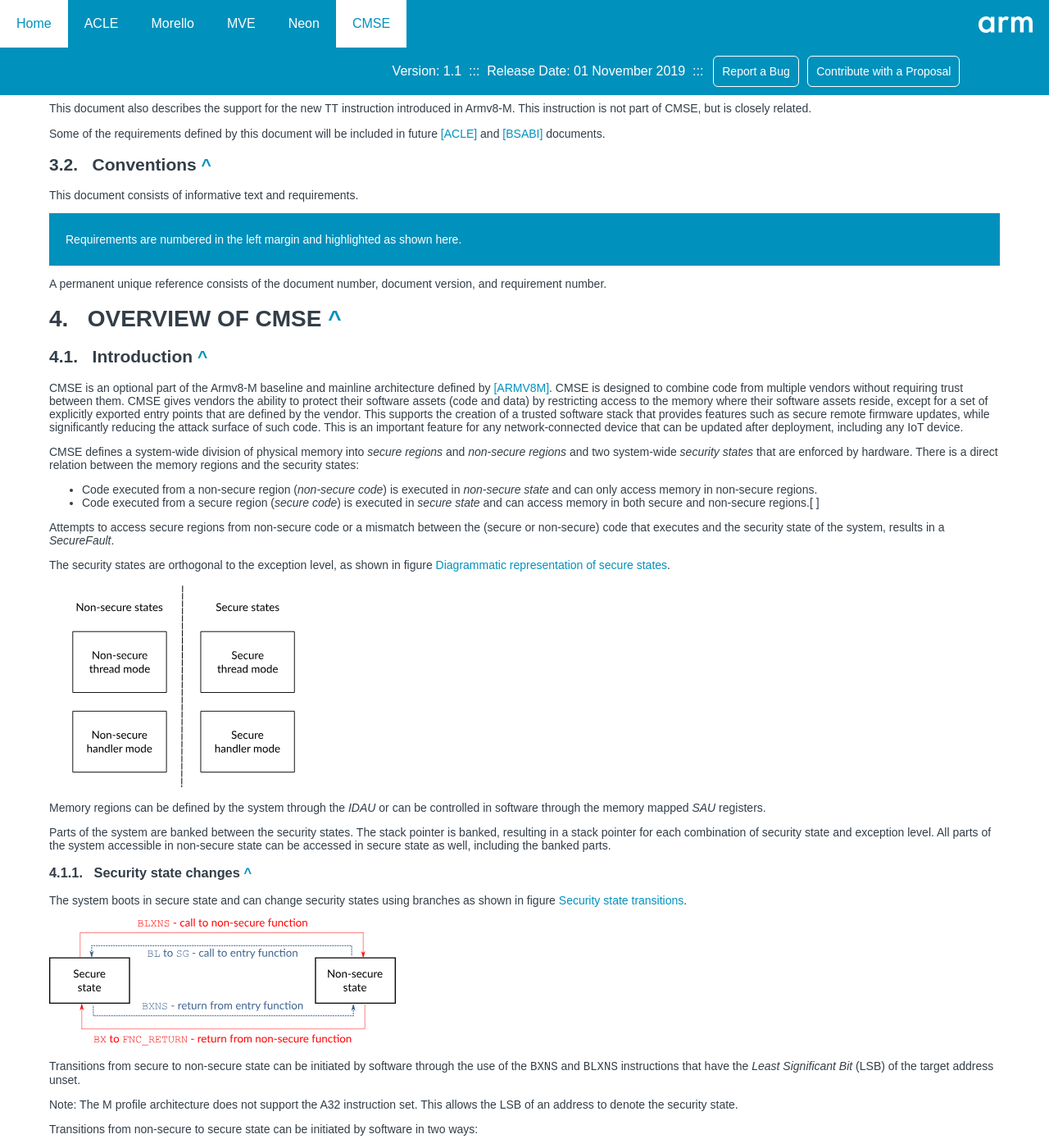
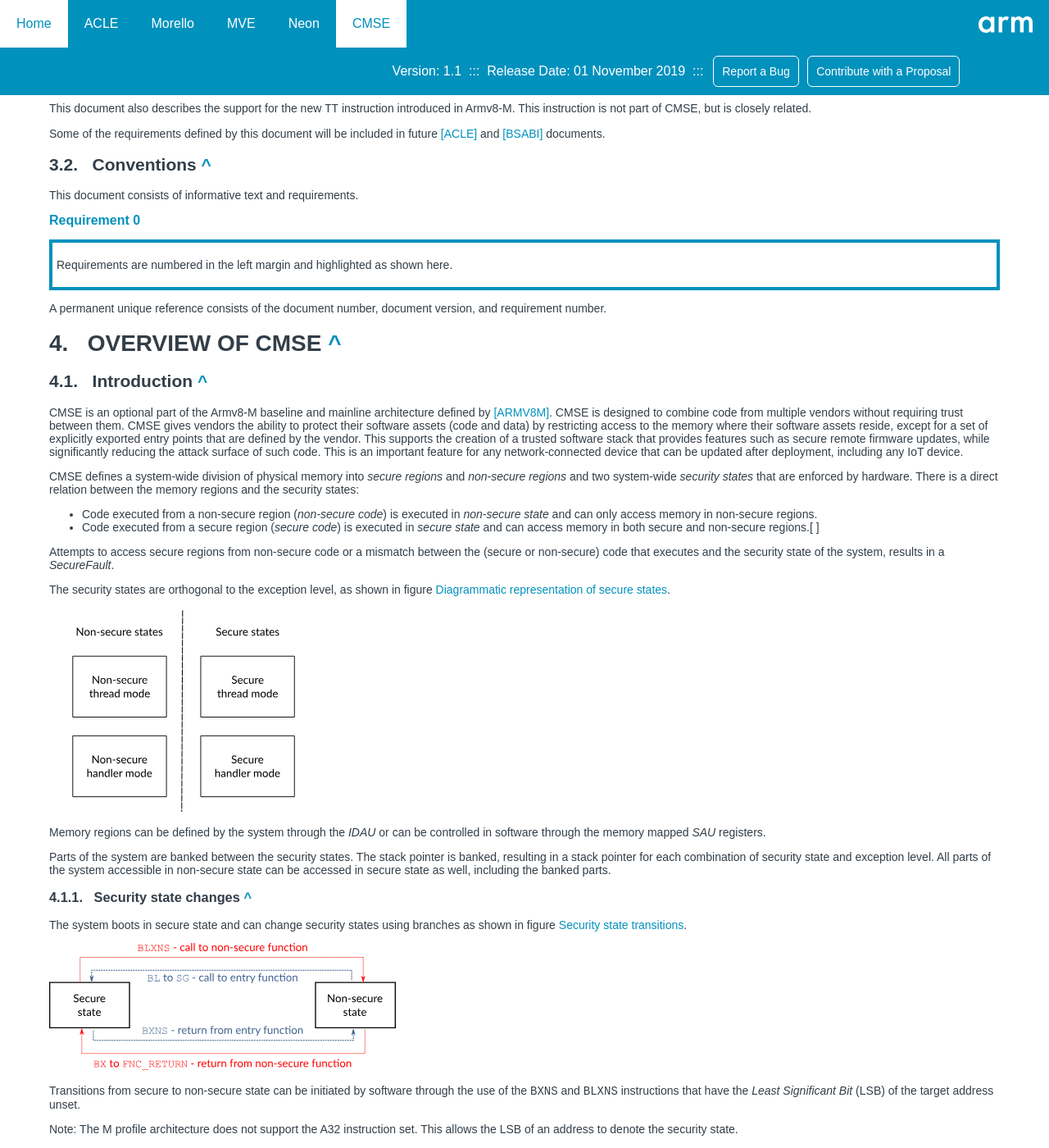
Before and after one commit to ARM-software/acle, a Jekyll site: the page built from cmse/cmse.md, in a window 1280 px wide and 1400 px high, scrolled down 3914 px. Shown: the whole window at 82% size. Built offline with Jekyll 4.4.1, drawn with Linux system fonts in a browser that asks for light colours; our own code applies the rules of GitHub Pages for plain Markdown files.

Commit message:
[cmse] Use counter to number requirements in the HTML version.

```diff
--- a/_sass/highlight.scss
+++ b/_sass/highlight.scss
@@ -1,15 +1,31 @@
 /*
-SPDX-FileCopyrightText: Copyright 2021 Arm Limited and/or its affiliates <open-source-office@arm.com>
+SPDX-FileCopyrightText: Copyright 2021-2022 Arm Limited and/or its affiliates <open-source-office@arm.com>
 SPDX-License-Identifier: Apache-2.0
 The colors used for formatting have been added in accordance with corporate guidelines:
 https://www.arm.com/company/policies/trademarks/guidelines-corporate-logo
 
 This code highlights blockquotes in Arm corporate blue.
+It also add counters to the objects marked with style "requirement".
 */
 
+html {
+ counter-reset: requirementCounter -1;
+}
+
 blockquote {
-  background-color: #0091BD;
-  color: white;
-  padding: 10px 20px;
-  margin: 10px 0px;
+ padding:5px;
+ margin:10px 0px;
+ border: 4px;
+ border-style: solid;
+ border-color: #0091BD;
 }
+
+/* requirement-box is the class used for the span anchors of the
+   requirements in cmse/cmse.md */
+.requirement-box:before {
+  font-size: 16px;
+  font-weight: bold;
+  content: "Requirement " counter(requirementCounter) "";
+  counter-increment: requirementCounter 1;
+  color:#0091BD;
+}
```
